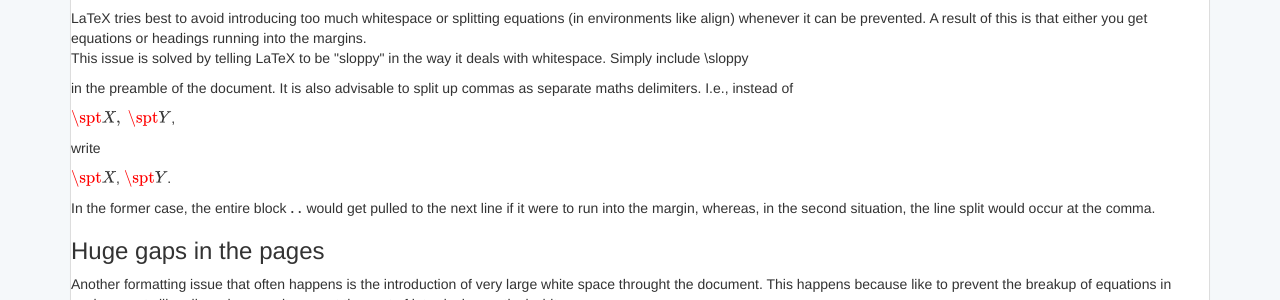
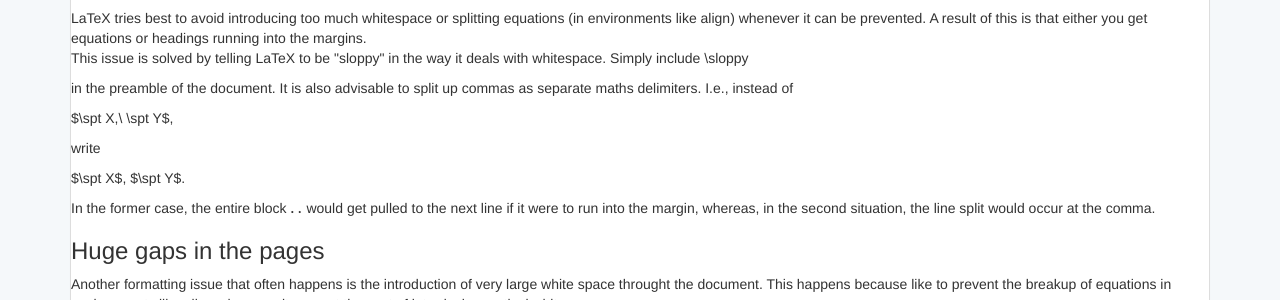
Before and after one commit to lashi-bandara/lashi-bandara.github.io, a Jekyll site: the page built from toc/complinux/thesis.html, in a window 1280 px wide and 900 px high, scrolled down 860 px. Shown: the part 150-450 px from the top of the window. Built offline with Jekyll 4.4.1, drawn with Linux system fonts in a browser that asks for light colours.

Commit message:
Another fix

```diff
--- a/toc/complinux/thesis.html
+++ b/toc/complinux/thesis.html
@@ -84,7 +84,7 @@ I.e., instead of
 </p><p>
 {% raw %}
 
-$\spt X,\ \spt Y$,
+\$\spt X,\ \spt Y\$,
 
 {% endraw %}
 
@@ -93,7 +93,7 @@ $\spt X,\ \spt Y$,
 </p><p>
 {% raw %}
 
-$\spt X$, $\spt Y$.
+\$\spt X\$, \$\spt Y\$.
 
 {% endraw %}
 
```
